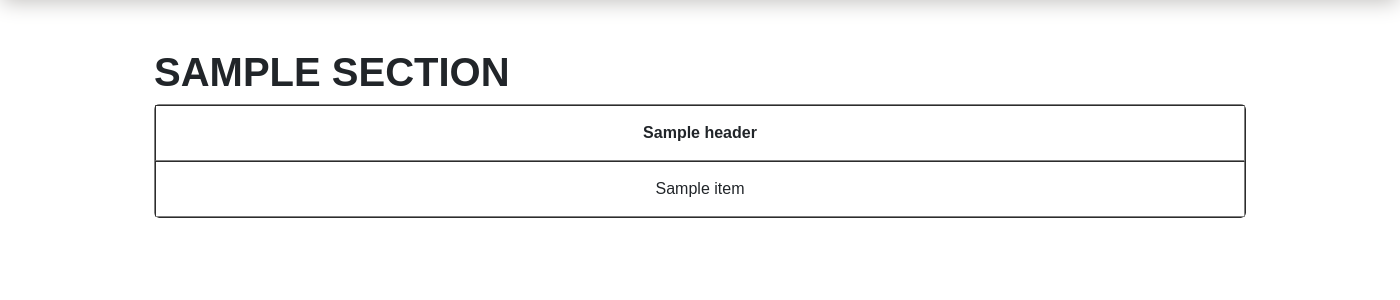
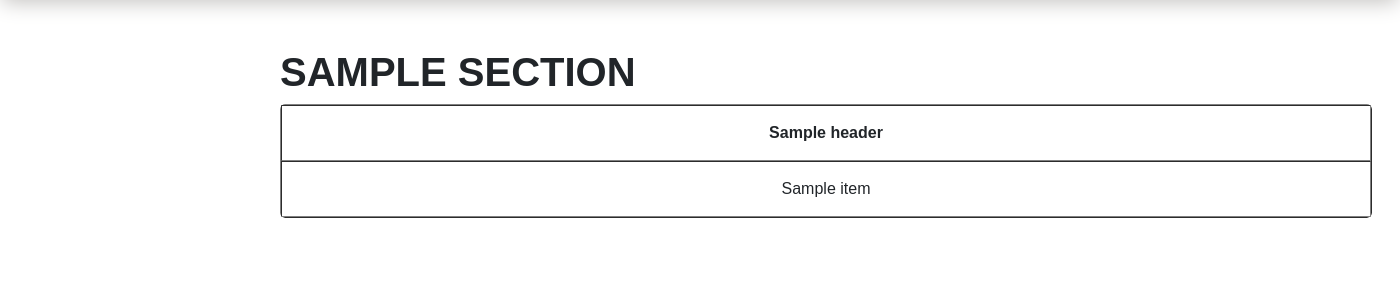
Before and after one commit to Junmiann/online-store, a Flask app: template templates/admin/dashboard.html in a window 1400 px wide. Shown: the part 128-428 px from the top of the page. Run offline with Flask 3, Linux system fonts and the light colour scheme; the template is opened without the code that fills it: most values are stand-ins (such as "Sample title", 1, 10 or a date in 2020); some web fonts are replaced.

Commit message:
Readjust admin dashboard container

```diff
--- a/static/css/style.css
+++ b/static/css/style.css
@@ -387,6 +387,10 @@ input[type=number]::-webkit-outer-spin-button {
 }
 
 /* admin dashboard*/
+.container.admin-container {
+    margin-left: 16em;
+}
+
 .admin_navbar {
     position: fixed;
     top: 0;
--- a/templates/admin/dashboard.html
+++ b/templates/admin/dashboard.html
@@ -5,7 +5,7 @@
 {% block search %}{% endblock %}
 
 {% block content %}
-    <div class="container p-4">
+    <div class="container admin-container p-4">
         <h1 class="text-uppercase font-weight-bold">{{ section|capitalize }}</h1>
         <div class="order">
             <table border="1">
```
Also changed, not shown: templates/orders/order_details.html (+10 -4 lines).
